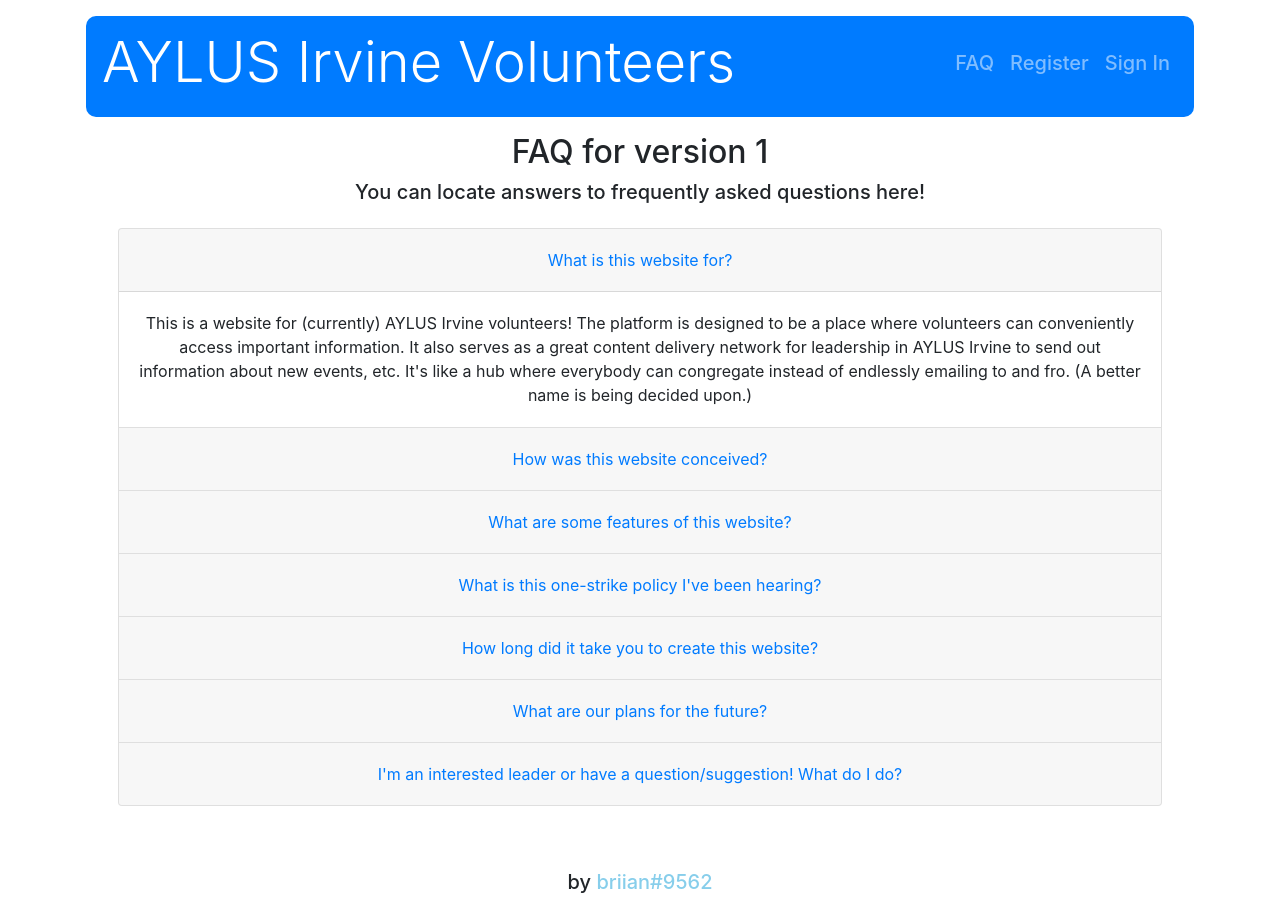
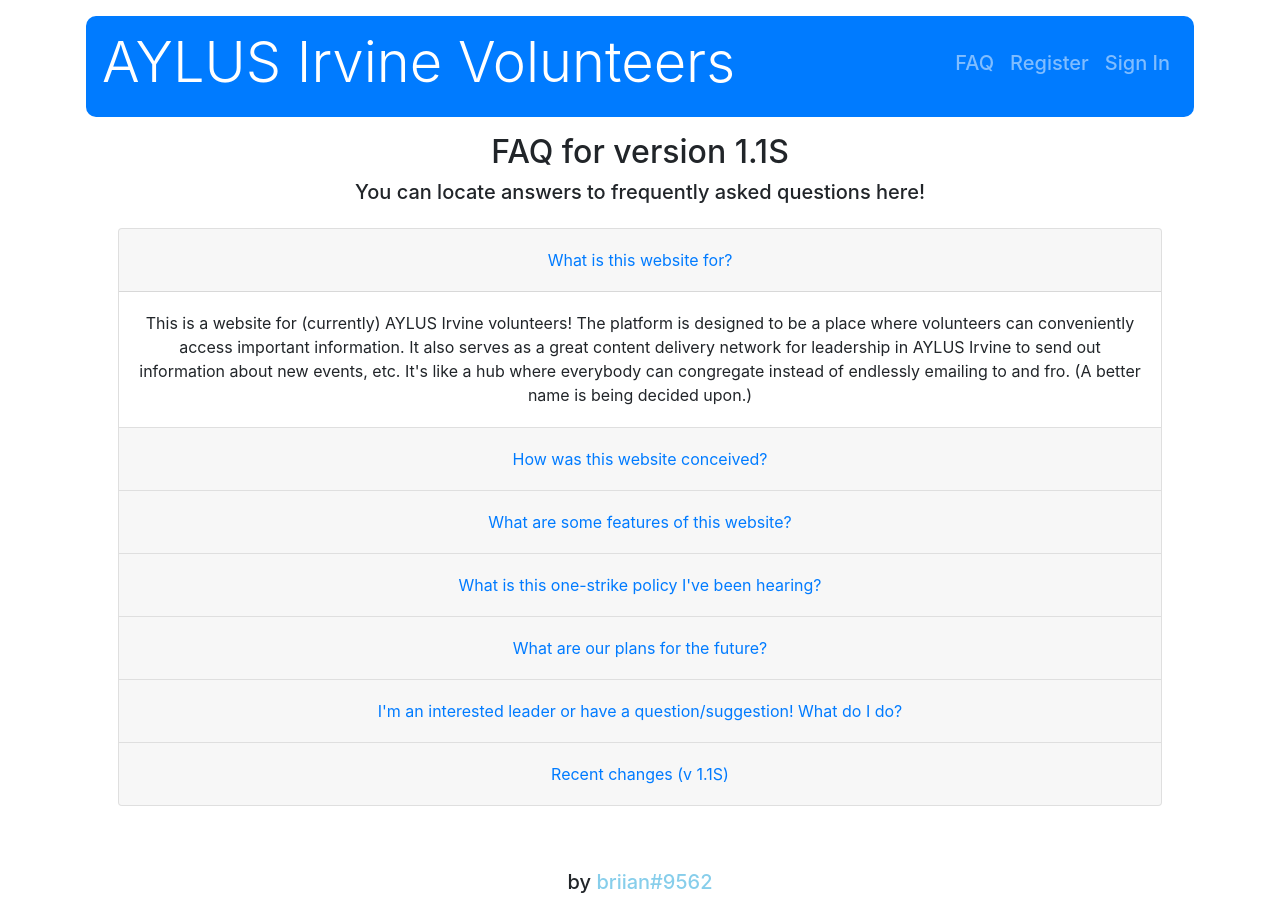
Before and after one commit to briansongdev/aylusirvine, a React (Create React App) app in the folder client/: page /faq in a window 1280 px wide. Built offline with nearby package versions, Linux system fonts and the light colour scheme; no server answers.

Commit message:
v1.1! Security patches

```diff
--- a/client/src/landing/faq.js
+++ b/client/src/landing/faq.js
@@ -10,7 +10,7 @@ export default class FAQ extends Component {
   render() {
     return (
       <Container className="p-3 text-center">
-        <h2>FAQ for version 1</h2>
+        <h2>FAQ for version 1.1S</h2>
         <h5>You can locate answers to frequently asked questions here!</h5>
         <Accordion defaultActiveKey="0" className="p-3">
           <Card>
@@ -97,16 +97,6 @@ export default class FAQ extends Component {
           </Card>
           <Card>
             <Card.Header>
-              <Accordion.Toggle as={Button} variant="link" eventKey="3">
-                How long did it take you to create this website?
-              </Accordion.Toggle>
-            </Card.Header>
-            <Accordion.Collapse eventKey="3">
-              <Card.Body>1 week.</Card.Body>
-            </Accordion.Collapse>
-          </Card>
-          <Card>
-            <Card.Header>
               <Accordion.Toggle as={Button} variant="link" eventKey="4">
                 What are our plans for the future?
               </Accordion.Toggle>
@@ -138,6 +128,19 @@ export default class FAQ extends Component {
               </Card.Body>
             </Accordion.Collapse>
           </Card>
+          <Card>
+            <Card.Header>
+              <Accordion.Toggle as={Button} variant="link" eventKey="5">
+                Recent changes (v 1.1S)
+              </Accordion.Toggle>
+            </Card.Header>
+            <Accordion.Collapse eventKey="5">
+              <Card.Body>
+                Some security patches and UI updates, website is 100%
+                functional.
+              </Card.Body>
+            </Accordion.Collapse>
+          </Card>
         </Accordion>
       </Container>
     );
```
